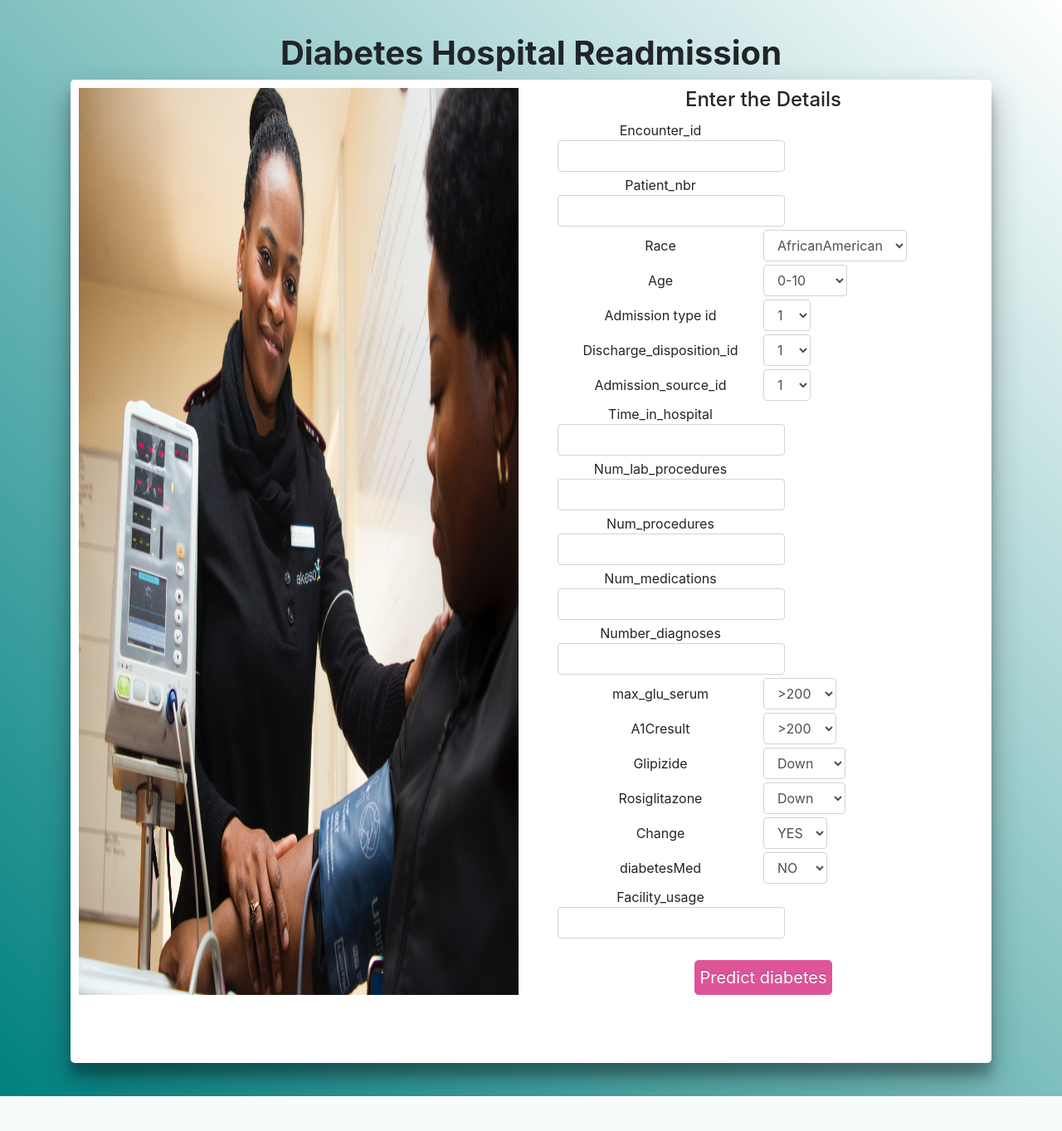
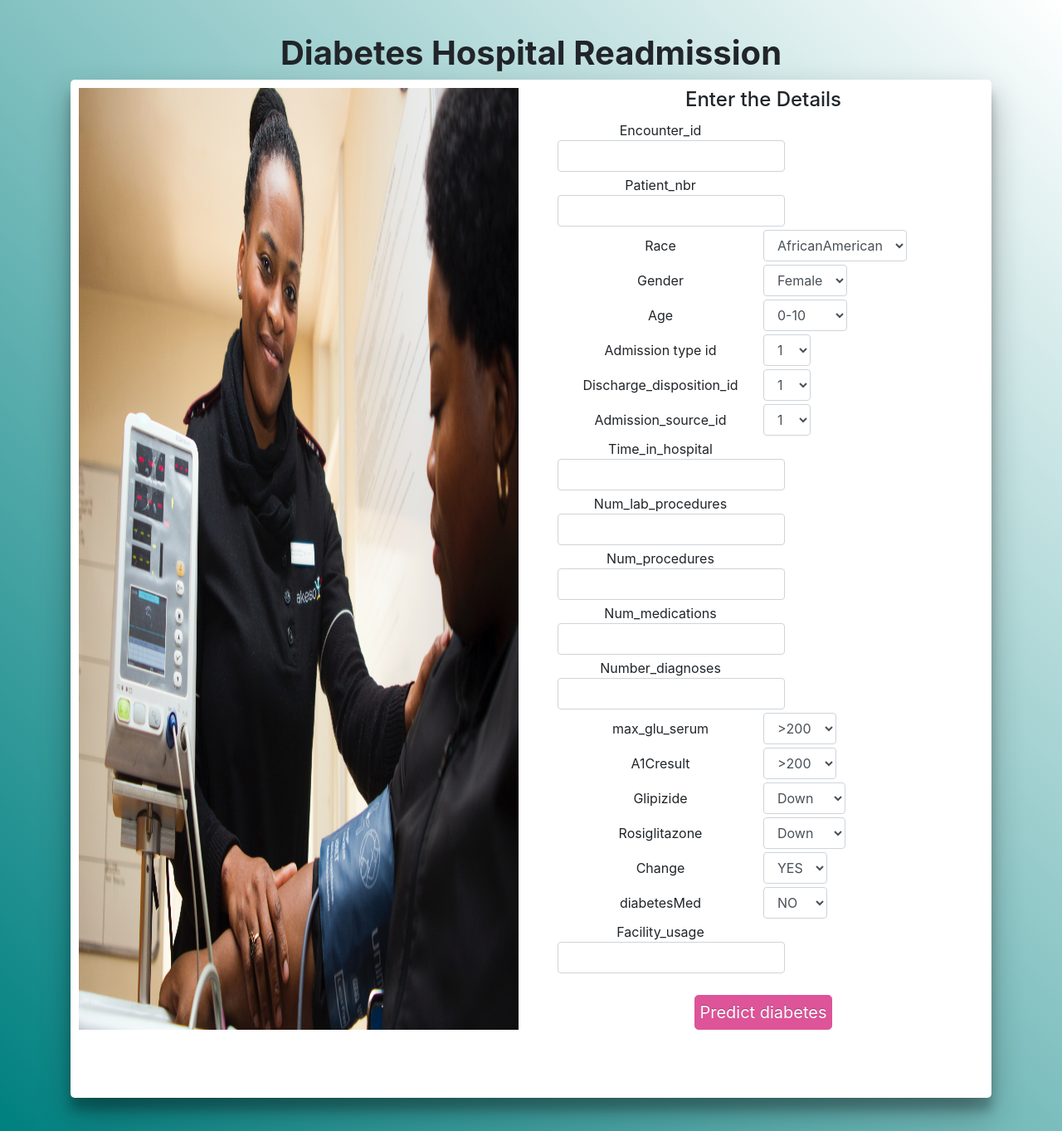
Before and after one commit to BIDISHA-CHANDA/Diabetes, a Flask app: page / in a window 1280 px wide. Shown: the whole page at 83% size. Before the commit the page ends 1321 px from the top, so only its background shows below. Run offline with Flask 2, Linux system fonts and the light colour scheme; parts of the project's set-up code (start-up, migrations or seed data) failed here and were passed over; some libraries are stand-ins or nearby versions.

Commit message:
Update diab.html

```diff
--- a/templates/diab.html
+++ b/templates/diab.html
@@ -100,7 +100,11 @@
                       <option value="3">Hispanic</option>
                       <option value="4">Other</option></select>
                   </div>
-
+                 <div class="form-group">
+                    <label for="gender">Gender</label>
+                    <select class="form-control" name="gender" >
+                      <option value="0">Female</option>
+                      <option value="1">Male</option> </select></div>
                   <div class="form-group">
                     <label for="age">Age</label>
                    <select class="form-control" name="age" >
```
